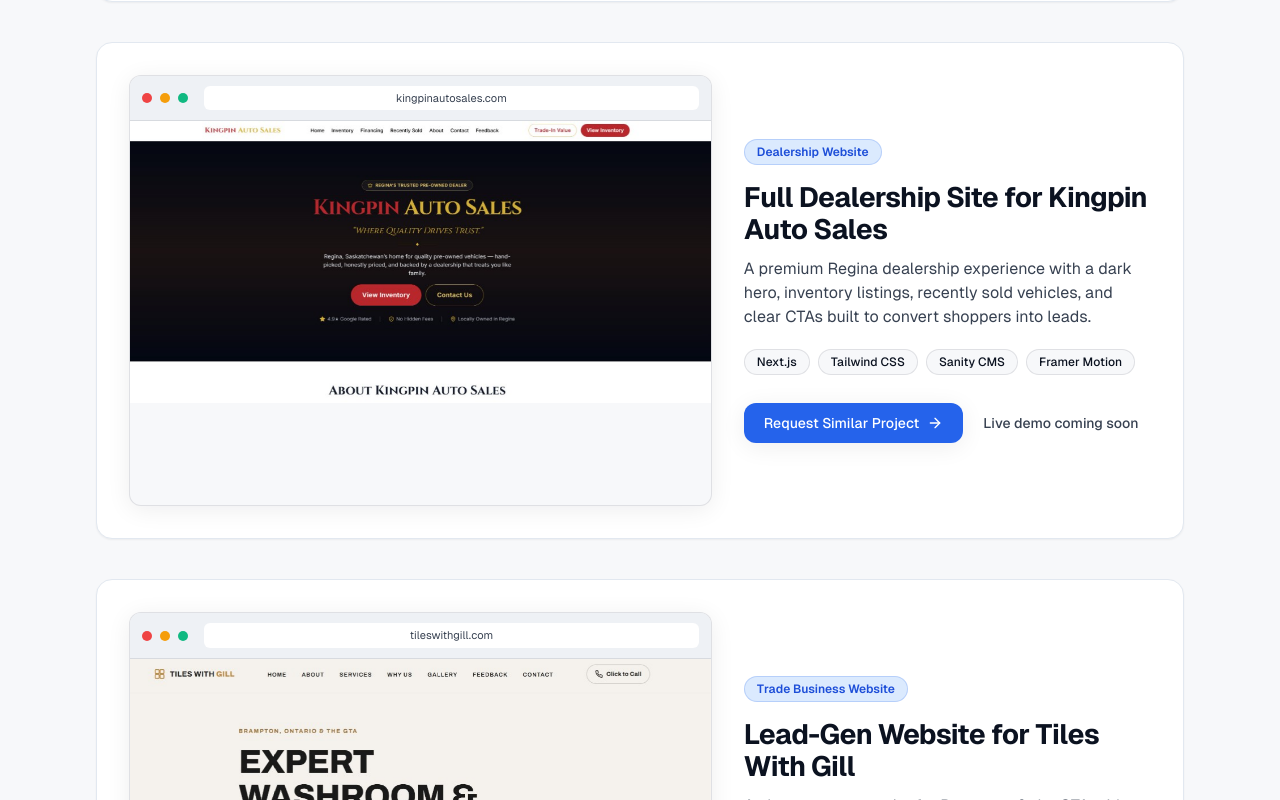
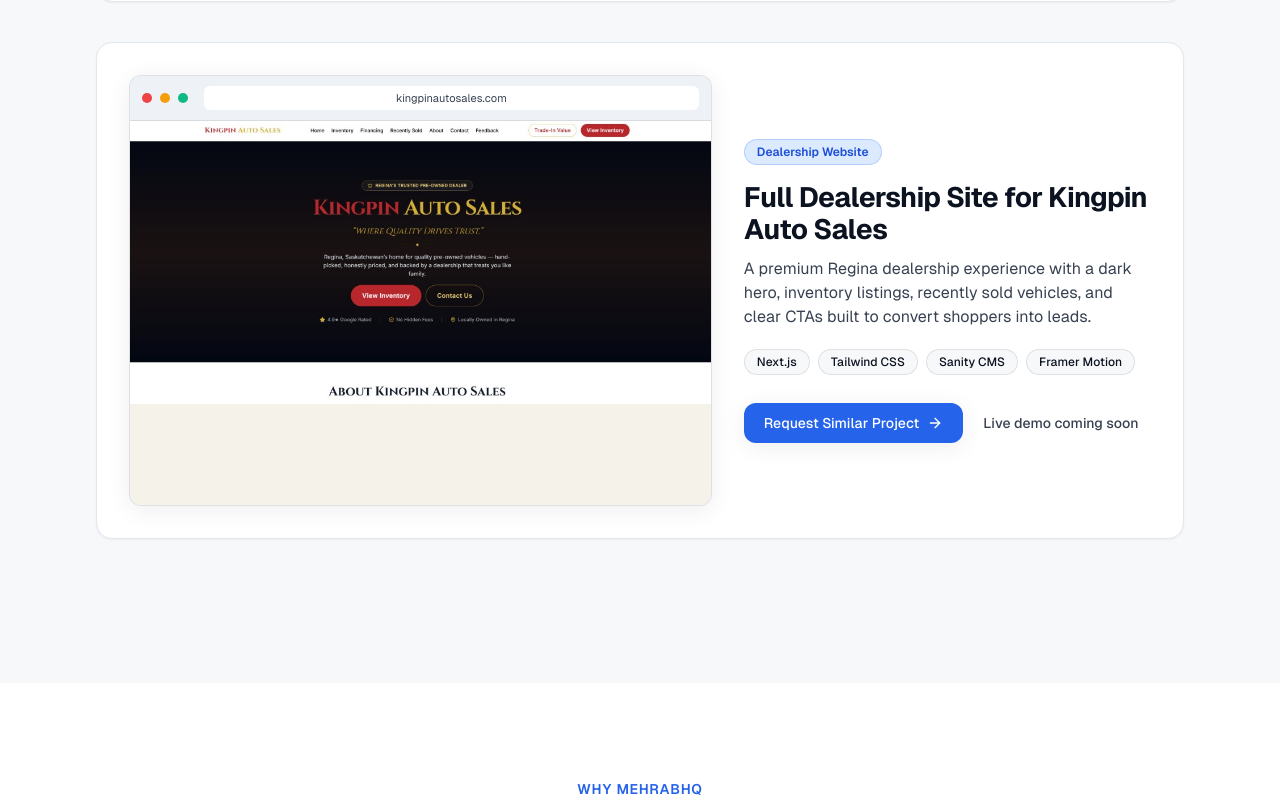
Before and after one commit to mehrabgill9996/MehrabHQ, a Next.js app: page / in a window 1280 px wide. Shown: the part 2340-3140 px from the top of the page. Built offline with nearby package versions, Linux system fonts and the light colour scheme; grey boxes are pictures that could not be loaded.

Commit message:
rp edited

```diff
--- a/src/app/globals.css
+++ b/src/app/globals.css
@@ -37,3 +37,12 @@
   outline: 2px solid #2563eb;
   outline-offset: 3px;
 }
+
+/* Hide scrollbar on portfolio hover-scroll previews */
+.portfolio-scroll-preview {
+  scrollbar-width: none;
+  -ms-overflow-style: none;
+}
+.portfolio-scroll-preview::-webkit-scrollbar {
+  display: none;
+}
--- a/src/components/home/PortfolioSection.tsx
+++ b/src/components/home/PortfolioSection.tsx
@@ -1,6 +1,6 @@
 "use client";
 
-import { useEffect, useState } from "react";
+import { useEffect, useRef, useState } from "react";
 import Image from "next/image";
 import { ArrowRight, ExternalLink, X } from "lucide-react";
 import { Button } from "@/components/Button";
@@ -12,7 +12,7 @@
     <section id="work" className="scroll-mt-24 py-20 pb-32 lg:py-24 lg:pb-36">
       <div className="container-page">
         <FadeIn>
-          <div className="mb-12 flex max-w-2xl flex-col items-center gap-3 text-center mx-auto">
+          <div className="mx-auto mb-12 flex max-w-2xl flex-col items-center gap-3 text-center">
             <span className="inline-flex rounded-full bg-[#DBEAFE] px-3 py-1 text-xs font-bold uppercase tracking-wider text-[#1D4ED8]">
               Selected Work
             </span>
@@ -29,7 +29,7 @@
         <div className="flex flex-col gap-10">
           {portfolioCaseStudies.map((project, index) => (
             <FadeIn key={project.id} delay={index * 0.06}>
-              <CaseStudyCard project={project} priority={index === 0} />
+              <CaseStudyCard project={project} />
             </FadeIn>
           ))}
         </div>
@@ -40,13 +40,7 @@
 
 type CaseStudy = (typeof portfolioCaseStudies)[number];
 
-function CaseStudyCard({
-  project,
-  priority,
-}: {
-  project: CaseStudy;
-  priority?: boolean;
-}) {
+function CaseStudyCard({ project }: { project: CaseStudy }) {
   const [isModalOpen, setIsModalOpen] = useState(false);
 
   useEffect(() => {
@@ -70,54 +64,41 @@
         className="overflow-hidden rounded-2xl border border-slate-200 bg-white shadow-sm transition-all duration-300 hover:shadow-xl"
       >
         <div className="grid gap-8 p-6 lg:grid-cols-12 lg:gap-8 lg:p-8">
-          {/* Browser mockup + preview */}
           <div className="lg:col-span-7">
             <div className="overflow-hidden rounded-xl border border-ink/10 bg-sand shadow-soft">
               <div className="flex items-center gap-2 border-b border-ink/10 bg-sand-warm px-3 py-2.5">
-                <span
-                  className="h-2.5 w-2.5 rounded-full bg-[#EF4444]"
-                  aria-hidden
-                />
-                <span
-                  className="h-2.5 w-2.5 rounded-full bg-[#F59E0B]"
-                  aria-hidden
-                />
-                <span
-                  className="h-2.5 w-2.5 rounded-full bg-[#10B981]"
-                  aria-hidden
-                />
+                <span className="h-2.5 w-2.5 rounded-full bg-[#EF4444]" aria-hidden />
+                <span className="h-2.5 w-2.5 rounded-full bg-[#F59E0B]" aria-hidden />
+                <span className="h-2.5 w-2.5 rounded-full bg-[#10B981]" aria-hidden />
                 <div className="ml-2 flex-1 truncate rounded-md bg-white px-3 py-1 text-center text-[11px] text-ink-muted">
                   {project.domain}
                 </div>
               </div>
 
-              {/* Desktop: hover scroll preview */}
-              <div className="group relative hidden h-80 w-full cursor-pointer overflow-hidden sm:h-96 md:block">
-                <Image
+              <div className="hidden md:block">
+                <HoverScrollPreview
                   src={project.image}
                   alt={project.imageAlt}
                   width={project.imageWidth}
                   height={project.imageHeight}
-                  priority={priority}
-                  sizes="(max-width: 1024px) 100vw, 58vw"
-                  className="h-auto w-full origin-top object-cover object-top transition-transform duration-[3000ms] ease-in-out will-change-transform group-hover:-translate-y-[calc(100%-24rem)]"
                 />
               </div>
 
-              {/* Mobile: tap to expand */}
               <button
                 type="button"
-                className="relative block h-80 w-full overflow-hidden sm:h-96 md:hidden"
+                className="relative block h-80 w-full overflow-hidden md:hidden"
+                style={{ backgroundColor: "#F5F2EA" }}
                 onClick={() => setIsModalOpen(true)}
                 aria-label={`View full page preview of ${project.headline}`}
               >
                 <Image
                   src={project.image}
-                  alt={project.imageAlt}
+                  alt=""
                   width={project.imageWidth}
                   height={project.imageHeight}
-                  sizes="100vw"
-                  className="w-full object-cover object-top"
+                  unoptimized
+                  className="block h-auto w-full"
+                  aria-hidden
                 />
                 <span className="absolute inset-x-0 bottom-0 bg-gradient-to-t from-ink/70 to-transparent px-4 pb-4 pt-10 text-center text-sm font-semibold text-white">
                   Tap to view full page
@@ -126,7 +107,6 @@
             </div>
           </div>
 
-          {/* Project details */}
           <div className="flex flex-col justify-center lg:col-span-5">
             <span className="inline-flex w-fit rounded-full border border-[#2563EB]/20 bg-[#DBEAFE] px-3 py-1 text-xs font-semibold text-[#1D4ED8]">
               {project.category}
@@ -174,7 +154,6 @@
         </div>
       </article>
 
-      {/* Mobile full-page modal */}
       {isModalOpen ? (
         <div
           className="fixed inset-0 z-50 bg-black/80 backdrop-blur-sm md:hidden"
@@ -205,6 +184,7 @@
                 alt={project.imageAlt}
                 width={project.imageWidth}
                 height={project.imageHeight}
+                unoptimized
                 sizes="100vw"
                 className="h-auto w-full"
               />
@@ -215,3 +195,74 @@
     </>
   );
 }
+
+/** Native overflow scroll — no CSS transform/bg-position, so no white halo */
+function HoverScrollPreview({
+  src,
+  alt,
+  width,
+  height,
+}: {
+  src: string;
+  alt: string;
+  width: number;
+  height: number;
+}) {
+  const ref = useRef<HTMLDivElement>(null);
+  const rafRef = useRef<number | null>(null);
+
+  useEffect(() => {
+    return () => {
+      if (rafRef.current !== null) cancelAnimationFrame(rafRef.current);
+    };
+  }, []);
+
+  function animateScroll(toBottom: boolean) {
+    const el = ref.current;
+    if (!el) return;
+    if (rafRef.current !== null) cancelAnimationFrame(rafRef.current);
+
+    const start = el.scrollTop;
+    const end = toBottom ? el.scrollHeight - el.clientHeight : 0;
+    const distance = end - start;
+    if (Math.abs(distance) < 1) return;
+
+    const duration = 16000;
+    const t0 = performance.now();
+
+    const easeInOutCubic = (x: number) =>
+      x < 0.5 ? 4 * x * x * x : 1 - Math.pow(-2 * x + 2, 3) / 2;
+
+    const tick = (now: number) => {
+      const t = Math.min(1, (now - t0) / duration);
+      el.scrollTop = start + distance * easeInOutCubic(t);
+      if (t < 1) {
+        rafRef.current = requestAnimationFrame(tick);
+      } else {
+        rafRef.current = null;
+      }
+    };
+
+    rafRef.current = requestAnimationFrame(tick);
+  }
+
+  return (
+    <div
+      ref={ref}
+      className="portfolio-scroll-preview h-80 w-full overflow-x-hidden overflow-y-auto sm:h-96"
+      style={{ backgroundColor: "#F5F2EA" }}
+      onMouseEnter={() => animateScroll(true)}
+      onMouseLeave={() => animateScroll(false)}
+    >
+      <Image
+        src={src}
+        alt={alt}
+        width={width}
+        height={height}
+        unoptimized
+        draggable={false}
+        className="pointer-events-none block h-auto w-full select-none"
+      />
+    </div>
+  );
+}
--- a/src/lib/content.ts
+++ b/src/lib/content.ts
@@ -167,7 +167,7 @@
       "Designed and built to turn local traffic into high-value quote requests. Features clean service breakdowns, trust badges, clear CTAs, and instant form notifications via Web3Forms.",
     tech: ["Next.js", "Tailwind CSS", "Web3Forms", "Sanity CMS"],
     liveUrl: undefined as string | undefined,
-    image: "/images/projects/FULLPAGERSHOTT.jpg",
+    image: "/images/projects/FULLPAGERSHOT1.jpg",
     imageAlt:
       "Full-page screenshot of a bathroom and tiling contractor landing page",
     imageWidth: 2549,
@@ -184,20 +184,6 @@
     liveUrl: undefined as string | undefined,
     image: "/images/projects/kingpin-home.png",
     imageAlt: "Kingpin Auto Sales website homepage screenshot",
-    imageWidth: 1400,
-    imageHeight: 900,
-  },
-  {
-    id: "tiles-with-gill",
-    domain: "tileswithgill.com",
-    category: "Trade Business Website",
-    headline: "Lead-Gen Website for Tiles With Gill",
-    description:
-      "A clean contractor site for Brampton & the GTA with strong quote CTAs, service-area mapping, and trust sections that help homeowners book with confidence.",
-    tech: ["Next.js", "Tailwind CSS", "Web3Forms", "Google Maps"],
-    liveUrl: undefined as string | undefined,
-    image: "/images/projects/tiles-home.png",
-    imageAlt: "Tiles With Gill website homepage screenshot",
     imageWidth: 1400,
     imageHeight: 900,
   },
```
Also changed, not shown: public/images/projects/FULLPAGERSHOTT.jpg (deleted), 1 other file (tests, documents, lock files or other folders).
